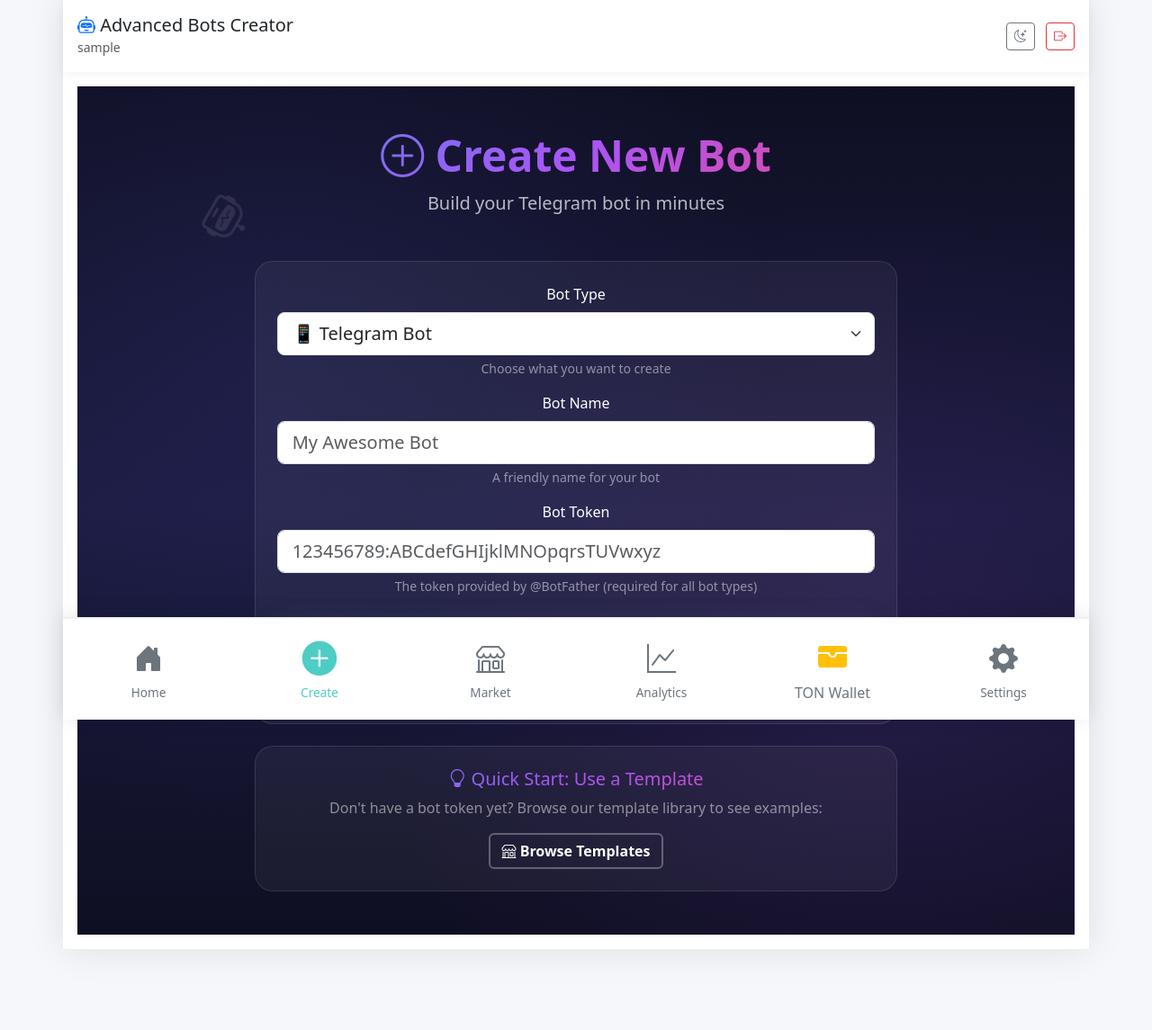
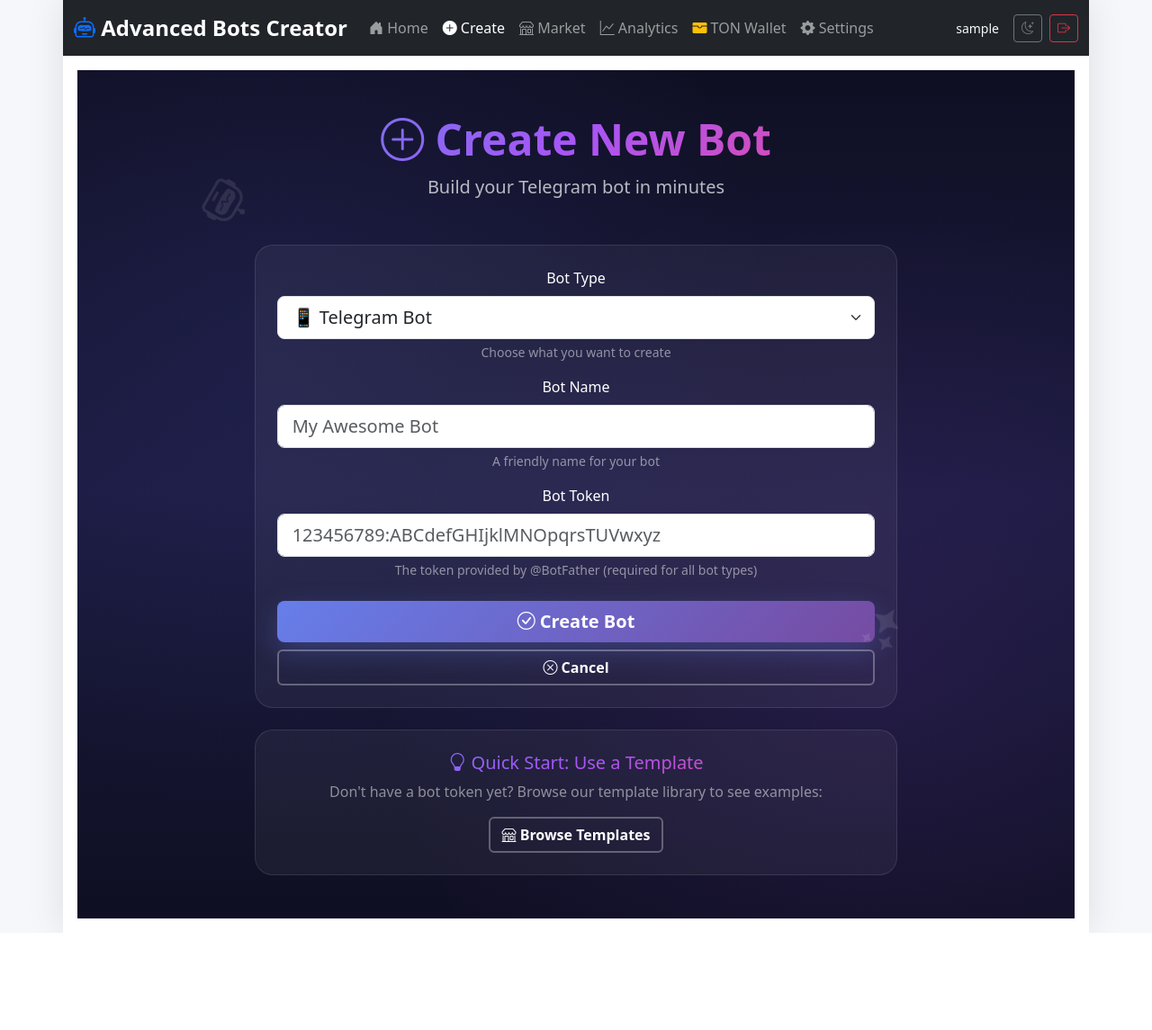
Before and after one commit to julisunkan/bot, a Flask app: page /create-bot in a window 1280 px wide. Shown: the whole page at 90% size. After the commit the page ends 1037 px from the top, so only its background shows below. Run offline with Flask 3, Linux system fonts and the light colour scheme; the visitor is signed in with stand-in values (Sample User, id 1); parts of the project's set-up code (start-up, migrations or seed data) failed here and were passed over.

Commit message:
Move the navigation menu from the footer to the header area
Refactors the base template to relocate the user navigation from a bottom bar to a top navbar component, enhancing UI consistency and user experience.

Replit-Commit-Author: Agent
Replit-Commit-Session-Id: 584c1aa1-f384-49a2-89e7-04a64e8f8ca8
Replit-Commit-Checkpoint-Type: full_checkpoint
Replit-Commit-Event-Id: b7e5840a-3490-4ac0-8317-c4deff7f6f26
Replit-Commit-Screenshot-Url: https://storage.googleapis.com/screenshot-production-us-central1/26632e3c-b01c-4c0a-9b49-b79668046f57/584c1aa1-f384-49a2-89e7-04a64e8f8ca8/itIkEiH

```diff
--- a/templates/base.html
+++ b/templates/base.html
@@ -25,15 +25,52 @@
     <link rel="stylesheet" href="{{ url_for('static', filename='css/style.css') }}">
     {% block extra_css %}{% endblock %}
 </head>
-<body{% if session.user_id %} class="has-bottom-nav"{% endif %}>
+<body>
     <div class="app-container">
         {% if session.user_id %}
-        <div class="navbar-top p-3 d-flex justify-content-between align-items-center">
-            <div>
-                <h5 class="mb-0"><i class="bi bi-robot text-primary"></i> Advanced Bots Creator</h5>
-                <small class="text-muted">{{ session.username }}</small>
-            </div>
-            <div>
+        <nav class="navbar navbar-expand-lg navbar-dark bg-dark">
+            <div class="container-fluid">
+                <a class="navbar-brand" href="{{ url_for('dashboard') }}">
+                    <i class="bi bi-robot text-primary"></i> Advanced Bots Creator
+                </a>
+                <button class="navbar-toggler" type="button" data-bs-toggle="collapse" data-bs-target="#navbarNav" aria-controls="navbarNav" aria-expanded="false" aria-label="Toggle navigation">
+                    <span class="navbar-toggler-icon"></span>
+                </button>
+                <div class="collapse navbar-collapse" id="navbarNav">
+                    <ul class="navbar-nav me-auto">
+                        <li class="nav-item">
+                            <a class="nav-link {% if request.endpoint == 'dashboard' %}active{% endif %}" href="{{ url_for('dashboard') }}">
+                                <i class="bi bi-house-door-fill"></i> Home
+                            </a>
+                        </li>
+                        <li class="nav-item">
+                            <a class="nav-link {% if request.endpoint == 'create_bot' %}active{% endif %}" href="{{ url_for('create_bot') }}">
+                                <i class="bi bi-plus-circle-fill"></i> Create
+                            </a>
+                        </li>
+                        <li class="nav-item">
+                            <a class="nav-link {% if request.endpoint == 'marketplace' %}active{% endif %}" href="{{ url_for('marketplace') }}">
+                                <i class="bi bi-shop"></i> Market
+                            </a>
+                        </li>
+                        <li class="nav-item">
+                            <a class="nav-link {% if request.endpoint == 'analytics' %}active{% endif %}" href="{{ url_for('analytics') }}">
+                                <i class="bi bi-graph-up"></i> Analytics
+                            </a>
+                        </li>
+                        <li class="nav-item">
+                            <a class="nav-link {% if request.endpoint == 'ton_wallet_settings' %}active{% endif %}" href="{{ url_for('ton_wallet_settings') }}">
+                                <i class="bi bi-wallet-fill text-warning"></i> TON Wallet
+                            </a>
+                        </li>
+                        <li class="nav-item">
+                            <a class="nav-link {% if request.endpoint == 'settings' %}active{% endif %}" href="{{ url_for('settings') }}">
+                                <i class="bi bi-gear-fill"></i> Settings
+                            </a>
+                        </li>
+                    </ul>
+                    <div class="d-flex align-items-center">
+                        <small class="text-light me-3">{{ session.username }}</small>
                         <button class="btn btn-sm btn-outline-secondary me-2" id="themeToggle">
                             <i class="bi bi-moon-stars"></i>
                         </button>
@@ -42,9 +79,11 @@
                         </a>
                     </div>
                 </div>
+            </div>
+        </nav>
         {% endif %}
 
-        <main class="{% if session.user_id %}p-3{% endif %} page-transition">
+        <main class="p-3 page-transition">
             <div id="inline-message-container">
                 {% with messages = get_flashed_messages(with_categories=true) %}
                     {% if messages %}
@@ -60,34 +99,6 @@
 
             {% block content %}{% endblock %}
         </main>
-
-        {% if session.user_id %}
-        <nav class="bottom-nav">
-            <a href="{{ url_for('dashboard') }}" class="bottom-nav-item nav-red {% if request.endpoint == 'dashboard' %}active{% endif %}">
-                <i class="bi bi-house-door-fill"></i>
-                <span>Home</span>
-            </a>
-            <a href="{{ url_for('create_bot') }}" class="bottom-nav-item nav-blue {% if request.endpoint == 'create_bot' %}active{% endif %}">
-                <i class="bi bi-plus-circle-fill"></i>
-                <span>Create</span>
-            </a>
-            <a href="{{ url_for('marketplace') }}" class="bottom-nav-item nav-yellow {% if request.endpoint == 'marketplace' %}active{% endif %}">
-                <i class="bi bi-shop"></i>
-                <span>Market</span>
-            </a>
-            <a href="{{ url_for('analytics') }}" class="bottom-nav-item nav-green {% if request.endpoint == 'analytics' %}active{% endif %}">
-                <i class="bi bi-graph-up"></i>
-                <span>Analytics</span>
-            </a>
-            <a href="{{ url_for('ton_wallet_settings') }}" class="bottom-nav-item nav-red {% if request.endpoint == 'ton_wallet_settings' %}active{% endif %}">
-                <i class="bi bi-wallet-fill text-warning"></i> TON Wallet
-            </a>
-            <a href="{{ url_for('settings') }}" class="bottom-nav-item nav-red {% if request.endpoint == 'settings' %}active{% endif %}">
-                <i class="bi bi-gear-fill"></i>
-                <span>Settings</span>
-            </a>
-        </nav>
-        {% endif %}
     </div>
 
     <script src="https://cdn.jsdelivr.net/npm/bootstrap@5.3.0/dist/js/bootstrap.bundle.min.js"></script>
```
Also changed, not shown: 1 other file. Lines whose indentation alone changed are shown as unchanged.
